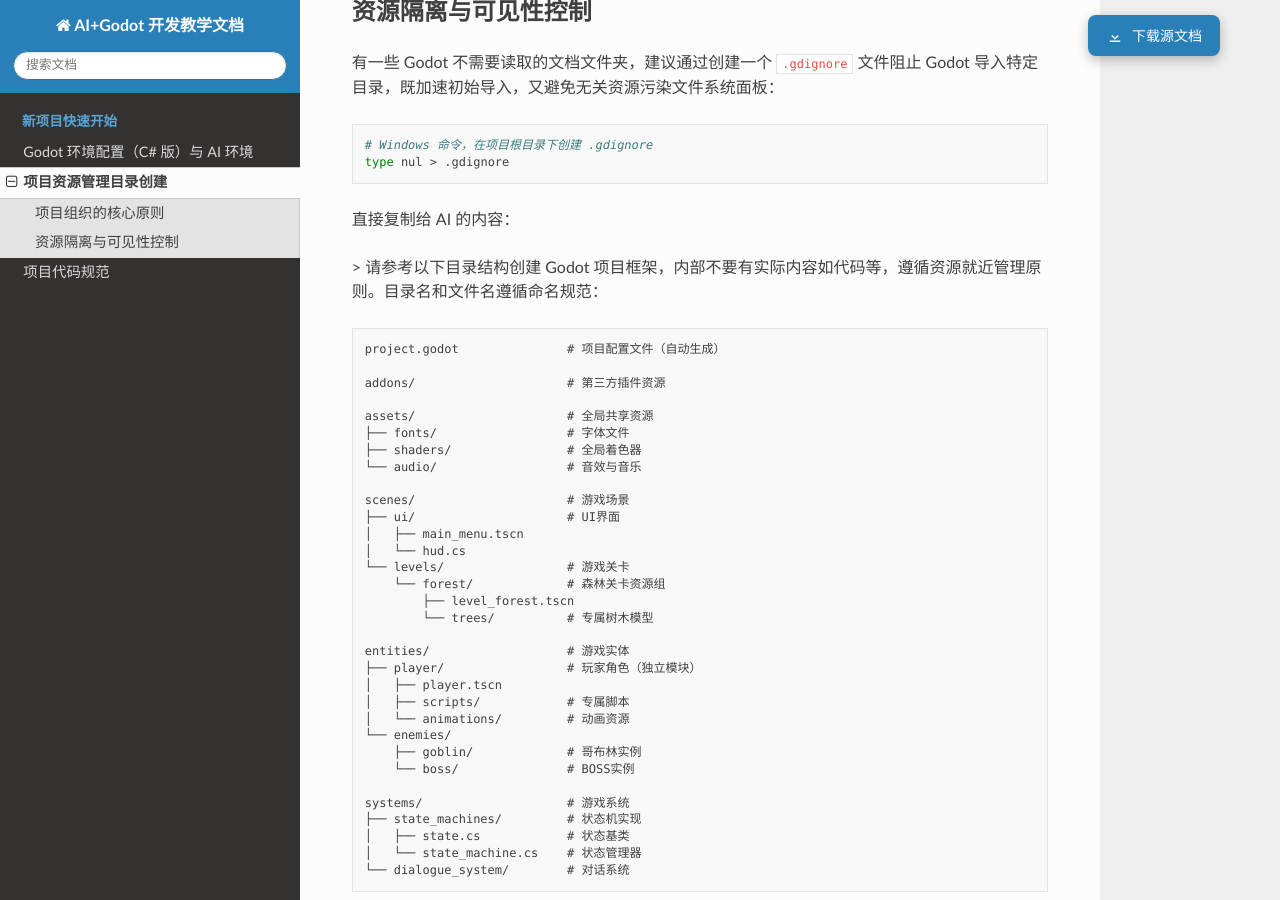
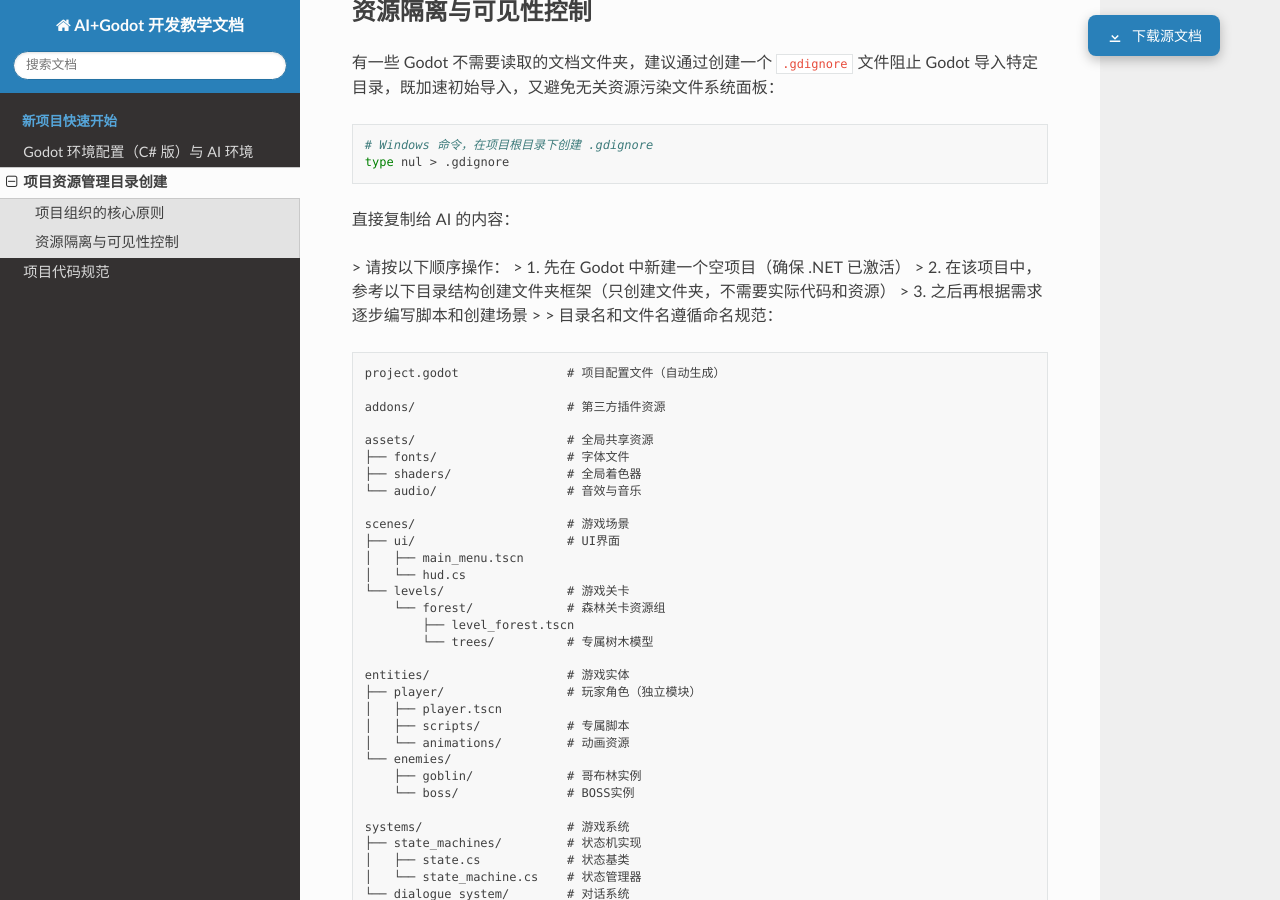
Before and after one commit to changyanan520/AIgodotstudy, a Sphinx documentation site: the page built from source/part2_project_structure.rst, in a window 1280 px wide and 900 px high, scrolled down 715 px. Built offline with Sphinx 7.4.7 and the Read the Docs theme 3.1.0, drawn with Linux system fonts in a browser that asks for light colours.

Commit message:
同步md源文档到Sphinx，更新下载包和项目结构页

```diff
--- a/source/part2_project_structure.rst
+++ b/source/part2_project_structure.rst
@@ -36,7 +36,12 @@
 
 直接复制给 AI 的内容：
 
-> 请参考以下目录结构创建 Godot 项目框架，内部不要有实际内容如代码等，遵循资源就近管理原则。目录名和文件名遵循命名规范：
+> 请按以下顺序操作：
+> 1. 先在 Godot 中新建一个空项目（确保 .NET 已激活）
+> 2. 在该项目中，参考以下目录结构创建文件夹框架（只创建文件夹，不需要实际代码和资源）
+> 3. 之后再根据需求逐步编写脚本和创建场景
+>
+> 目录名和文件名遵循命名规范：
 
 .. code-block:: text
 
```
Also changed, not shown: 3 other files.
